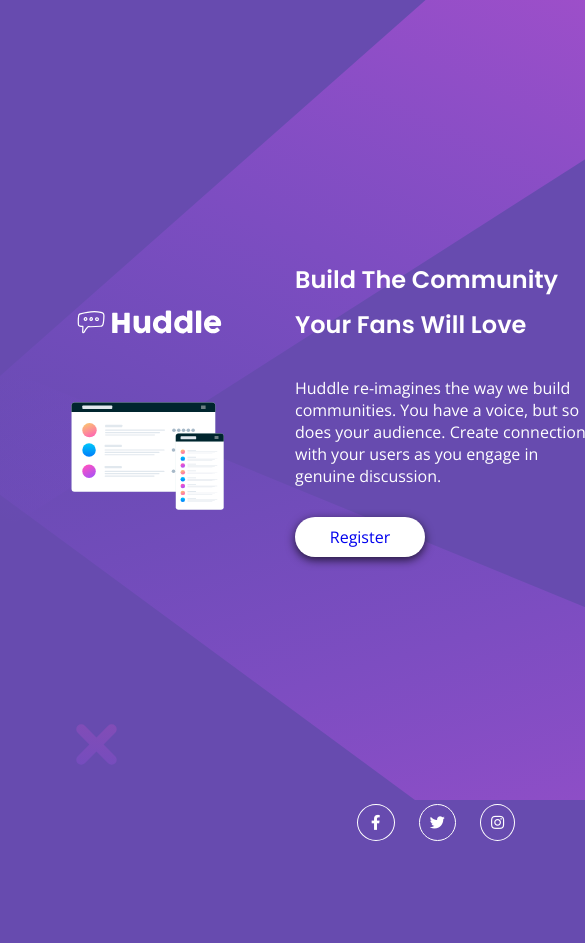
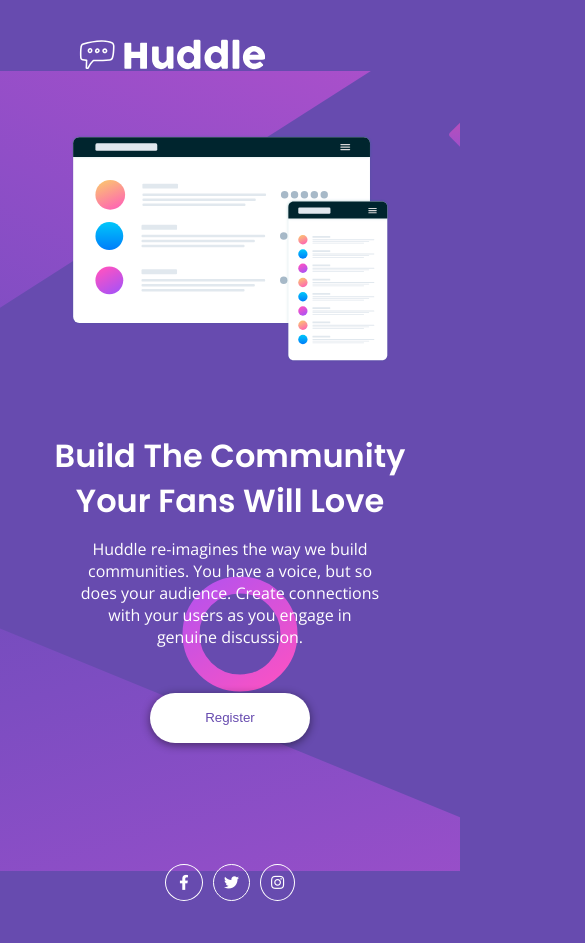
Before and after one commit to alvaro-asouza/landing-page-huddle, a plain HTML site: page index.html in a window 390 px wide. Shown: the whole page, 585 px wide, since content can reach past the window. Before the commit the page ends 851 px from the top, so only its background shows below. Drawn offline with nearby package versions, Linux system fonts and the light colour scheme.

Commit message:
projeto finalizado

```diff
--- a/index.html
+++ b/index.html
@@ -30,12 +30,19 @@
 
 <body>
 
-  <main>
-    <section class="conteudo">
+  <header class="header">
+    <div class="logo" >
+      <a href="">
+        <img src="./src/images/logo.svg" alt="">
+      </a>
+    </div>
+  </header>
+
+  <main class="conteudo">
       <div class="container">
-        <img class="logo" src="./src/images/logo.svg" alt="">
         <img class="apresentacao" src="./src/images/illustration-mockups.svg" alt="">
       </div>
+
       <div class="informacoes">
         <h1 class="title">
           Build The Community Your Fans Will Love
@@ -44,12 +51,14 @@
           Huddle re-imagines the way we build communities. You have a voice, but so does your audience.
           Create connections with your users as you engage in genuine discussion.
         </p>
-        <a href="#"> Register</a>
+        <button>Register</button>
       </div>
-    </section>
+
+  </main>
 
   <footer class="contato">
-      <div class="social">
+
+    <div class="redes-sociais">
       <a href="">
         <i class="fab fa-facebook-f"></i>
       </a>
@@ -67,8 +76,6 @@
   </p> -->
   </footer>
 
-  </main>
-
 </body>
 
 </html>
--- a/src/css/resposive.css
+++ b/src/css/resposive.css
@@ -0,0 +1,50 @@
+@media (max-width: 768px){
+    .conteudo {
+        display: flex;
+        flex-direction: column;
+        justify-content: center;
+        text-align: center;
+        width: 100%;
+    }
+
+    .conteudo .informacoes {
+        display: flex;
+        justify-content: center;
+        align-items: center;
+    }
+
+    .conteudo .informacoes p{
+        padding: 0 30px;
+    }
+
+    .conteudo .logo{
+        width: 150px;
+    }
+
+    .conteudo .apresentacao{
+        width: 300px;
+    }
+
+    .contato{
+        display: flex;
+        justify-content: center;
+    }
+    .contato .redes-sociais{
+        display: flex;
+        justify-content: center;
+        top: 200px;
+        padding-bottom: 20px;
+        align-items: center;
+        margin: auto;
+    }
+
+}
+
+@media (max-width: 425px){
+    .conteudo .informacoes p{
+        display: flex;
+        flex-direction: column;
+        padding: 0 80px;
+        font-size: 16px;
+    }
+}
--- a/src/css/style.css
+++ b/src/css/style.css
@@ -2,41 +2,42 @@
 
 body{
     display: grid;
-    background: url(../images/bg-desktop.svg) no-repeat;
+    background: url(../images/bg-desktop.svg) center center no-repeat;
     background-color: hsl(257, 40%, 49%);
     font-family: "Open Sans", sans-serif;
+    height: 100%;
+}
+
+.header .logo{
+    display: flex;
+    margin-top: 30px;
+    margin-left: 70px;
+    width: 200px;
 }
 
 .conteudo{
     display: flex;
     justify-content: center;
     align-items: center;
-    height: 100vh;
 }
 
-.conteudo .container{
+.conteudo .container .apresentacao{
     display: flex;
-    flex-direction: column;
-    gap: 60px;
     padding: 70px;
-    margin-top: -30px;
+    margin-top: -20px;
+    width: 100%;
 }
 
-.container .logo{
-    display: flex;
-    width: 200px;
-}
-
-.container .apresentacao{
-    display: flex;
-    width: 600px;
-}
 
 .conteudo .informacoes{
     display: flex;
+    /* margin-top: -120px; */
     flex-direction: column;
-    width: 455px;
+    gap: 15px;
+    width: 50%;
     color: #fff;
+    padding: 0 0px 100px;
+    /* margin-right: 90px; */
 }
 
 .conteudo .informacoes .title{
@@ -44,30 +45,32 @@ body{
     font-family: "Poppins", sans-serif;
     font-weight: 600;
     line-height: 45px;
-    margin-top: -30px;
-    width: 300px;
+    width: 400px;
 }
 
 .conteudo .informacoes p{
     display: flex;
-    margin-top: 30px;
     font-weight: 400;
+    width: 460px;
 }
 
-.conteudo .informacoes a{
+.conteudo .informacoes button{
     display: flex;
+    border: none;
     justify-content: center;
     align-items: center;
     margin-top: 30px;
-    border-radius: 20px;
+    border-radius: 25px;
     background-color: #fff;
-    width: 130px;
-    height: 40px;
+    color: hsl(257, 40%, 49%);
+    width: 160px;
+    height: 50px;
     overflow: hidden;
-    box-shadow: 0 3px 10px rgba(0, 0, 0, 0.705);
+    box-shadow: 0 2px 10px rgba(0, 0, 0, 0.486);
+    cursor: pointer;
 }
 
-.conteudo .informacoes a:hover{
+.conteudo .informacoes button:hover{
     background-color: hsl(300, 69%, 71%);
     color: white;
 }
@@ -75,27 +78,27 @@ body{
 .contato {
    display: flex;
    justify-content: flex-end;
-   margin-top: -50px;
+   height: 100px;
    padding: 0 70px;
 }
 
-.contato .social a i{
+.contato .redes-sociais a i{
+    border: 1px solid white;
     border-radius: 50%;
     font-size: 15px;
     color: #fff;
-    border: 1px solid white;
     border-width: 1.9px;
     padding: 10px;
-    margin: 10px;
+    margin: 5px;
 }
 
-.contato .social .fa-facebook-f{
+.contato .redes-sociais .fa-facebook-f{
     font-size: 15px;
     width: 38px;
     text-align: center;
 }
 
-.contato .social a i:hover{
+.contato .redes-sociais a i:hover{
     border-color: hsl(300, 69%, 71%);
     color: hsl(300, 69%, 71%);
 }
```
Lines whose indentation alone changed are shown as unchanged.
